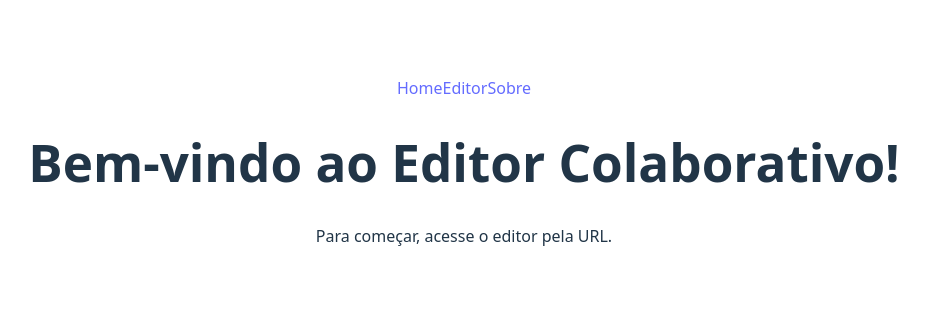
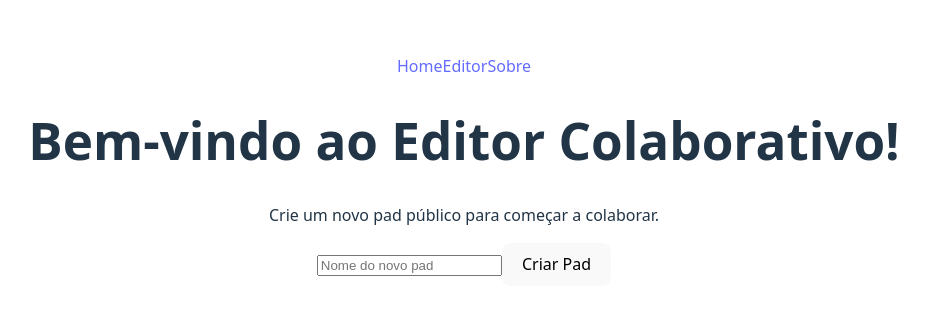
Before and after one commit to keisydev/text-editor, a React (Vite) app in the folder client/: page / in a window 1280 px wide. Shown: the part 230-542 px from the top of the page, without its empty margins (176-1104 px from the left). Built offline with nearby package versions, Linux system fonts and the light colour scheme; no server answers.

Commit message:
Atualização da home

```diff
--- a/client/src/pages/Home.jsx
+++ b/client/src/pages/Home.jsx
@@ -1,8 +1,30 @@
+import React, { useState } from 'react';
+import { useNavigate } from 'react-router-dom';
+
 const Home = () => {
+  const [roomName, setRoomName] = useState('');
+  const navigate = useNavigate();
+
+  const handleCreatePad = () => {
+    if (roomName.trim() !== '') {
+      // Redireciona o usuário para a URL do editor com o nome da sala
+      navigate(`/editor/${roomName}`);
+    }
+  };
+
   return (
     <div>
       <h1>Bem-vindo ao Editor Colaborativo!</h1>
-      <p>Para começar, acesse o editor pela URL.</p>
+      <p>Crie um novo pad público para começar a colaborar.</p>
+      <div>
+        <input
+          type="text"
+          placeholder="Nome do novo pad"
+          value={roomName}
+          onChange={(e) => setRoomName(e.target.value)}
+        />
+        <button onClick={handleCreatePad}>Criar Pad</button>
+      </div>
     </div>
   );
 };
```
Also changed, not shown: client/public/404.html (deleted, +0 -20 lines), 1 other file (tests, documents, lock files or other folders).
